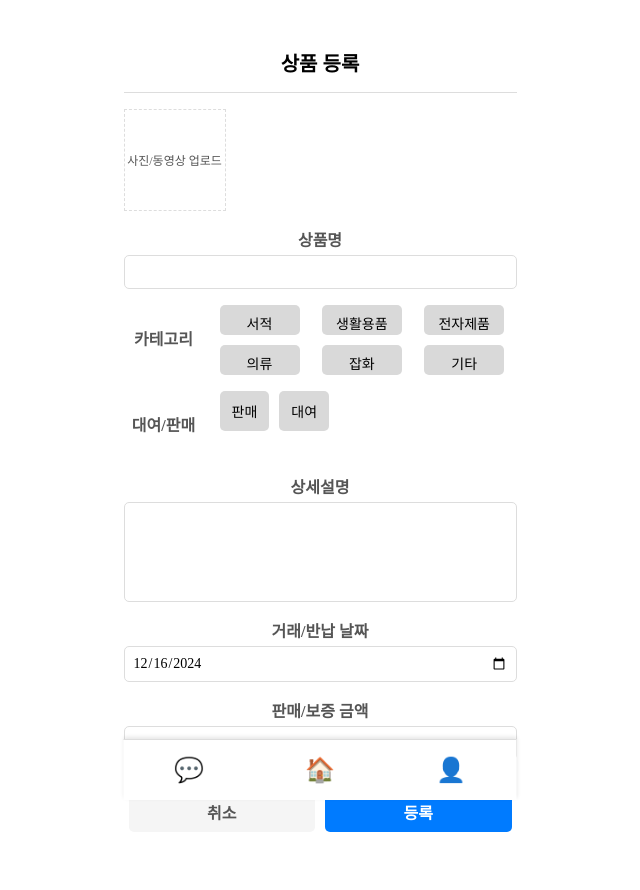
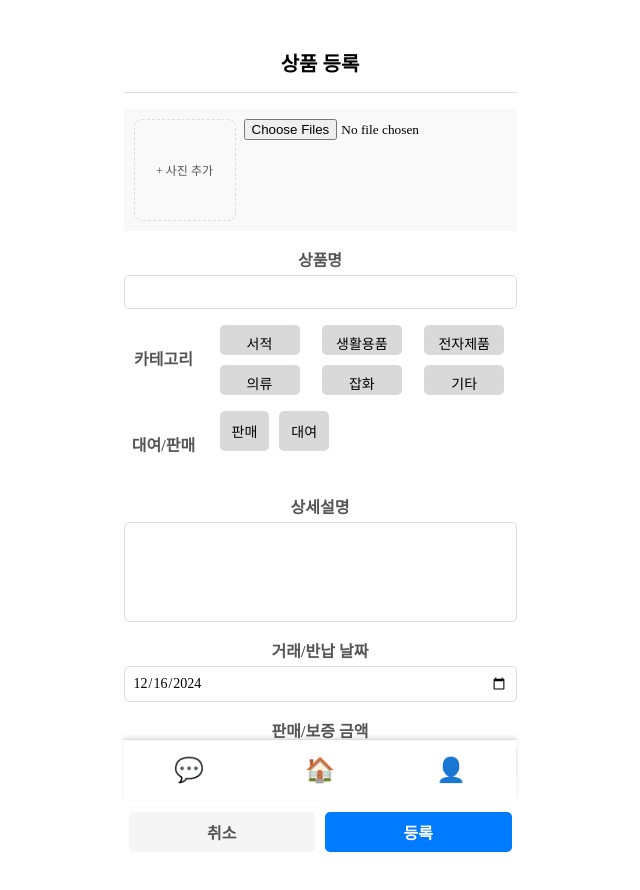
Before and after one commit to UJeongff/MoongChee, a React (Vite) app: page /register in a window 1280 px wide. Shown: the top 890 px of the page, without its empty margins (320-960 px from the left). Built offline with nearby package versions, Linux system fonts and the light colour scheme; sample sign-in values are in the browser's storage; a web font is replaced by a local one.

Commit message:
UI 수정2

```diff
--- a/src/pages/Edit.jsx
+++ b/src/pages/Edit.jsx
@@ -1,4 +1,4 @@
-import React, { useState, useContext, useEffect } from "react";
+import React, { useState, useContext, useEffect, useRef } from "react";
 import styled from "styled-components";
 import { UserContext } from "../contexts/UserContext.jsx";
 import { useNavigate, useParams } from "react-router-dom";
@@ -32,22 +32,48 @@ const Header = styled.header`
 
 const UploadSection = styled.section`
   display: flex;
-  align-items: center;
+  overflow-x: auto; /* 가로 스크롤 */
+  gap: 8px;
   margin: 16px 0;
-  gap: 10px;
-  width: 100%;
+  padding: 10px;
+  background-color: #f9f9f9;
 
   .upload-box {
+    flex-shrink: 0;
     width: 100px;
     height: 100px;
     border: 1px dashed #ddd;
     display: flex;
     justify-content: center;
     align-items: center;
-    text-align: center;
     font-size: 12px;
     color: #555;
     cursor: pointer;
+    border-radius: 8px;
+    position: relative;
+
+    img {
+      width: 100%;
+      height: 100%;
+      object-fit: cover;
+      border-radius: 8px;
+    }
+
+    .remove-btn {
+      position: absolute;
+      top: 4px;
+      right: 4px;
+      background: rgba(0, 0, 0, 0.5);
+      color: white;
+      border: none;
+      border-radius: 50%;
+      width: 20px;
+      height: 20px;
+      text-align: center;
+      line-height: 20px;
+      font-size: 12px;
+      cursor: pointer;
+    }
   }
 `;
 
@@ -209,6 +235,9 @@ const Edit = () => {
   });
 
   const [productImages, setProductImages] = useState([]);
+  const [previewImages, setPreviewImages] = useState([]); // 이미지 미리보기
+  const [selectedFiles, setSelectedFiles] = useState([]); // 새로 업로드된 파일
+  const [existingImages, setExistingImages] = useState([]); // 기존 이미지
 
   const keywordToCategoryMap = {
     BOOK: "서적",
@@ -313,16 +342,14 @@ const Edit = () => {
       formData.append("requestDTO", JSON.stringify(requestDTO));
 
       // 이미지 파일 추가
-      if (productImages && productImages.length > 0) {
-        productImages.forEach((file) => {
-          // 기존 이미지 URL과 새 파일을 모두 처리
-          if (typeof file === "string") {
-            formData.append("existingImages", file); // 기존 이미지 URL
-          } else {
-            formData.append("productImages", file); // 새로 업로드한 파일
-          }
+      existingImages.forEach((url) => {
+        formData.append("existingImages", url);
       });
-      }
+
+      // 새 이미지 추가
+      selectedFiles.forEach((file) => {
+        formData.append("productImages", file);
+      });
 
       // API 요청
       const response = await axios.patch(`${apiUrl}/posts/${id}`, formData, {
@@ -374,7 +401,24 @@ const Edit = () => {
 
   const handleFileUpload = (e) => {
     const files = Array.from(e.target.files);
-    setProductImages((prev) => [...prev, ...files]);
+
+    if (existingImages.length + selectedFiles.length + files.length > 10) {
+      alert("이미지는 최대 10장까지 등록할 수 있습니다.");
+      return;
+    }
+
+    const previews = files.map((file) => URL.createObjectURL(file));
+    setSelectedFiles((prev) => [...prev, ...files]);
+    setPreviewImages((prev) => [...prev, ...previews]);
+  };
+
+  const handleRemoveImage = (index, isExisting) => {
+    if (isExisting) {
+      setExistingImages((prev) => prev.filter((_, i) => i !== index));
+    } else {
+      setSelectedFiles((prev) => prev.filter((_, i) => i !== index));
+      setPreviewImages((prev) => prev.filter((_, i) => i !== index));
+    }
   };
 
   const onChangeInput = (e) => {
@@ -389,32 +433,61 @@ const Edit = () => {
     <Container>
       <Header>상품 수정</Header>
       <UploadSection>
-        <div className="upload-box">
-          <label>
-            {productImages.length > 0
-              ? productImages.map((file, index) => (
+        {/* 기존 이미지 표시 */}
+        {existingImages.map((src, index) => (
+          <div className="upload-box" key={`existing-${index}`}>
+            <img src={src} alt={`기존 이미지 ${index + 1}`} />
+            <button
+              className="remove-btn"
+              onClick={() => handleRemoveExistingImage(index)}
+            >
+              ✕
+            </button>
+          </div>
+        ))}
+
+        {/* 새 이미지 표시 */}
+        {productImages.map((file, index) => (
+          <div className="upload-box" key={`new-${index}`}>
             <img
-                    key={index}
-                    src={
-                      typeof file === "string"
-                        ? file
-                        : URL.createObjectURL(file)
-                    }
-                    alt={`미리보기 ${index + 1}`}
-                    style={{ width: "100px", marginRight: "5px" }}
+              src={URL.createObjectURL(file)}
+              alt={`새 이미지 ${index + 1}`}
             />
-                ))
-              : "사진/동영상"}
+            <button
+              className="remove-btn"
+              onClick={() => handleRemoveNewImage(index)}
+            >
+              ✕
+            </button>
+          </div>
+        ))}
 
+        {/* 업로드 박스 */}
+        {existingImages.length + productImages.length < 10 && (
+          <div
+            className="upload-box"
+            onClick={() => fileInputRef.current.click()}
+          >
+            + 사진 추가
+          </div>
+        )}
         <input
+          ref={fileInputRef}
           type="file"
           accept="image/*"
-              onChange={handleFileUpload}
           multiple
-              style={{ display: "none" }}
+          onChange={(e) => {
+            const files = Array.from(e.target.files);
+            if (
+              existingImages.length + productImages.length + files.length >
+              10
+            ) {
+              alert("이미지는 최대 10장까지 등록할 수 있습니다.");
+              return;
+            }
+            setProductImages((prev) => [...prev, ...files]);
+          }}
         />
-          </label>
-        </div>
       </UploadSection>
 
       <InputRow>
--- a/src/pages/Profile.jsx
+++ b/src/pages/Profile.jsx
@@ -6,13 +6,31 @@ import Header from "../components/Header";
 import Footer from "../components/Footer";
 import axios from "axios";
 
-const BackButton = styled.span`
-  position: absolute;
-  top: 16px;
-  left: 16px;
-  font-size: 20px;
-  color: #333;
-  cursor: pointer;
+const StyledHeader = styled.header`
+  display: flex;
+  align-items: center;
+  width: 100%;
+  height: 60px;
+  background-color: white;
+  border-bottom: 1px solid #ddd;
+  box-shadow: 0px 2px 4px rgba(0, 0, 0, 0.1);
+  position: sticky;
+  top: 0;
+  z-index: 1000;
+
+  .back-icon {
+    font-size: 20px;
+    color: #333;
+    cursor: pointer;
+    margin-left: 16px;
+  }
+
+  h1 {
+    font-size: 18px;
+    font-weight: bold;
+    color: #333;
+    margin: 0 auto;
+  }
 `;
 
 const Container = styled.div`
@@ -165,8 +183,13 @@ const Profile = () => {
 
   return (
     <Container>
-      <BackButton onClick={() => navigate("/mypage")}>←</BackButton>
-      <Header title="프로필" />
+      <StyledHeader>
+        <div className="back-icon" onClick={() => navigate("/mypage")}>
+          ←
+        </div>
+        <h1>프로필</h1>
+      </StyledHeader>
+
       <Content>
         <InfoCard>
           <div className="label">이름</div>
--- a/src/pages/ProfileOther.jsx
+++ b/src/pages/ProfileOther.jsx
@@ -113,10 +113,7 @@ const ProfileOther = () => {
   if (!userId) {
     return (
       <Container>
-        <Header>
-          <BackButton onClick={() => navigate(-1)}>←</BackButton>
-          사용자 정보
-        </Header>
+        <Header>사용자 정보</Header>
 
         <Content>
           <p>사용자 정보를 찾을 수 없습니다.</p>
@@ -129,7 +126,10 @@ const ProfileOther = () => {
 
   return (
     <Container>
-      <Header>사용자 정보</Header>
+      <Header>
+        <BackButton onClick={() => navigate(-1)}>←</BackButton>
+        사용자 정보
+      </Header>
       <Content>
         {loading ? (
           <p>로딩 중...</p>
--- a/src/pages/Register.jsx
+++ b/src/pages/Register.jsx
@@ -33,35 +33,48 @@ const Header = styled.header`
 
 const UploadSection = styled.section`
   display: flex;
-  align-items: center;
+  overflow-x: auto; /* 가로 스크롤 */
+  gap: 8px;
   margin: 16px 0;
-  gap: 10px;
-  width: 100%;
+  padding: 10px;
+  background-color: #f9f9f9;
 
   .upload-box {
+    flex-shrink: 0;
     width: 100px;
     height: 100px;
     border: 1px dashed #ddd;
     display: flex;
     justify-content: center;
     align-items: center;
-    text-align: center;
     font-size: 12px;
     color: #555;
     cursor: pointer;
+    border-radius: 8px;
     position: relative;
-    overflow: hidden;
-  }
-
-  input[type="file"] {
-    display: none;
-  }
 
     img {
       width: 100%;
       height: 100%;
       object-fit: cover;
       border-radius: 8px;
+    }
+
+    .remove-btn {
+      position: absolute;
+      top: 4px;
+      right: 4px;
+      background: rgba(0, 0, 0, 0.5);
+      color: white;
+      border: none;
+      border-radius: 50%;
+      width: 20px;
+      height: 20px;
+      text-align: center;
+      line-height: 20px;
+      font-size: 12px;
+      cursor: pointer;
+    }
   }
 `;
 
@@ -306,11 +319,20 @@ const Register = () => {
   // 파일 업로드 핸들러
   const handleFileUpload = (e) => {
     const files = Array.from(e.target.files);
-    if (files.length > 0) {
-      setSelectedFiles((prevFiles) => [...prevFiles, ...files]);
+
+    if (selectedFiles.length + files.length > 10) {
+      alert("이미지는 최대 10장까지 등록할 수 있습니다.");
+      return;
+    }
+
     const previews = files.map((file) => URL.createObjectURL(file));
-      setPreviewImages((prevPreviews) => [...prevPreviews, ...previews]);
-    }
+    setSelectedFiles((prev) => [...prev, ...files]);
+    setPreviewImages((prev) => [...prev, ...previews]);
+  };
+
+  const handleRemoveImage = (index) => {
+    setSelectedFiles((prev) => prev.filter((_, i) => i !== index));
+    setPreviewImages((prev) => prev.filter((_, i) => i !== index));
   };
 
   // 카테고리 선택 핸들러
@@ -422,22 +444,27 @@ const Register = () => {
     <Container>
       <Header>상품 등록</Header>
       <UploadSection>
+        {previewImages.map((src, index) => (
+          <div className="upload-box" key={`new-${index}`}>
+            <img src={src} alt={`미리보기 ${index + 1}`} />
+            <button
+              className="remove-btn"
+              onClick={() => handleRemoveImage(index)}
+            >
+              ✕
+            </button>
+          </div>
+        ))}
+
+        {/* 업로드 박스 (10장 미만 시만 표시) */}
+        {selectedFiles.length < 10 && (
           <div
             className="upload-box"
             onClick={() => fileInputRef.current.click()}
           >
-          {previewImages.length > 0
-            ? previewImages.map((src, index) => (
-                <img
-                  key={index}
-                  src={src}
-                  alt={`미리보기 ${index + 1}`}
-                  style={{ marginRight: "5px" }}
-                />
-              ))
-            : "사진/동영상 업로드"}
+            + 사진 추가
           </div>
-
+        )}
         <input
           ref={fileInputRef}
           type="file"
@@ -446,6 +473,7 @@ const Register = () => {
           onChange={handleFileUpload}
         />
       </UploadSection>
+
       <InputRow>
         <label>상품명</label>
         <input
--- a/src/pages/SearchResult.jsx
+++ b/src/pages/SearchResult.jsx
@@ -65,21 +65,24 @@ const ProductCard = styled.div`
   .product-details {
     display: flex;
     flex-direction: column;
+    justify-content: space-between; /* 상단, 중간, 하단 정렬 */
+    align-items: flex-start; /* 왼쪽 정렬 */
+    width: 100%; /* 남은 너비 모두 차지 */
 
     .product-title {
       font-size: 16px;
       font-weight: bold;
-      margin-bottom: 8px;
+      margin-bottom: 4px;
     }
 
     .product-info {
       font-size: 14px;
       color: #555;
+      margin-bottom: 4px;
     }
 
     .product-price {
       font-size: 14px;
-      font-weight: bold;
       color: #333;
     }
   }
@@ -168,7 +171,6 @@ const SearchResult = () => {
                   {product.price}원{" "}
                   <span
                     style={{
-                      fontWeight: "bold",
                       color: product.tradeType === "SALE" ? "blue" : "red",
                       marginLeft: "8px",
                     }}
```
Also changed, not shown: src/pages/OtherReviewList.jsx (+32 -10 lines). Lines whose indentation alone changed are shown as unchanged.
